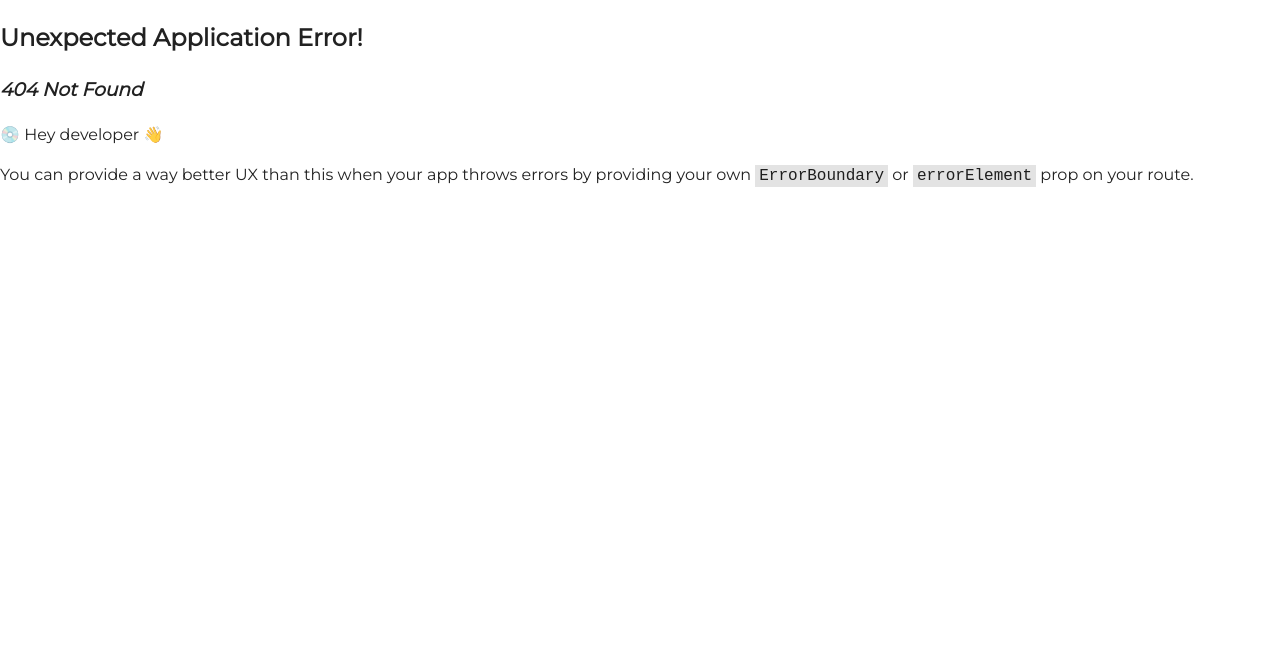
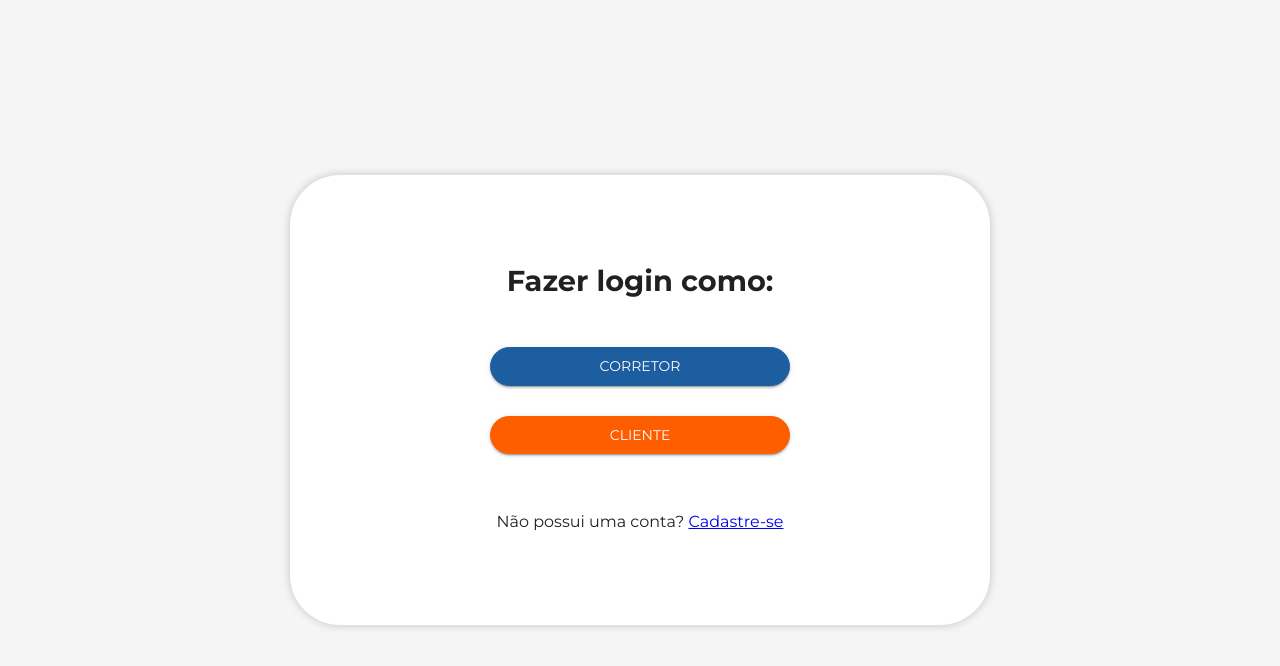
Before and after one commit to daniellima0/corretores-online, a React (Vite) app in the folder frontend/: page /choose-login in a window 1280 px wide. Before the commit this address had no page. Shown: the top 666 px of the page. Built offline with nearby package versions, Linux system fonts and the light colour scheme.

Commit message:
feat: create choice-page

```diff
--- a/frontend/src/components/RoundedButton.tsx
+++ b/frontend/src/components/RoundedButton.tsx
@@ -7,13 +7,14 @@ const Container = styled(Button, {
 })<{
   buttonColor: string;
   invertColor: boolean;
+  width: string;
 }>(
   {
-    width: "fit-content",
     alignSelf: "center",
     borderRadius: "20px",
   },
   (props) => ({
+    width: props.width,
     backgroundColor: props.invertColor ? "white" : props.buttonColor,
     border: `1px solid ${props.buttonColor}`,
     color: props.invertColor ? props.buttonColor : "white",
@@ -30,6 +31,7 @@ interface RoundedButtonProps {
   children?: string;
   buttonColor?: string;
   invertColor?: boolean;
+  width?: string;
 }
 
 const RoundedButton: React.FC<RoundedButtonProps> = (props) => {
@@ -37,6 +39,7 @@ const RoundedButton: React.FC<RoundedButtonProps> = (props) => {
     <Container
       buttonColor={props.buttonColor || "#000"}
       invertColor={props.invertColor || false}
+      width={props.width || "fit-content"}
       onClick={props.onClick}
       variant="contained"
     >
--- /dev/null
+++ b/frontend/src/pages/Choice/index.tsx
@@ -0,0 +1,83 @@
+import { Typography, styled } from "@mui/material";
+import RoundedButton from "../../components/RoundedButton";
+import { useTheme } from "@mui/material/styles";
+
+const Div = styled("div")({
+  display: "flex",
+  flex: 1,
+  flexDirection: "column",
+  minHeight: "100vh",
+  alignItems: "center",
+  justifyContent: "center",
+  backgroundColor: "#F5F5F5",
+});
+
+const Card = styled("div")({
+  height: "450px",
+  gap: "30px",
+  width: "70%",
+  backgroundColor: "#FFFFFF",
+  display: "flex",
+  flexDirection: "column",
+  alignItems: "center",
+  justifyContent: "center",
+  textAlign: "center",
+  padding: "30px",
+  borderRadius: "50px",
+  boxShadow: "0px 0px 10px 0px rgba(0,0,0,0.2)",
+  margin: "auto",
+  maxWidth: "700px",
+
+  "@media (max-width: 800px)": {
+    width: "90%",
+  },
+  "@media (max-width: 500px)": {
+    width: "100%",
+    borderRadius: "0px",
+  },
+});
+
+const Title = styled(Typography)`
+  font-family: ${({ theme }) => theme.customTypography.bold};
+  font-size: 1.8rem;
+  margin-bottom: 10px;
+`;
+
+interface ChoiceProps {
+  componentType: "login" | "signup";
+}
+
+const Choice: React.FC<ChoiceProps> = (props) => {
+  const theme = useTheme();
+
+  return (
+    <Div>
+      <Card>
+        <Title variant="h1">
+          <Title variant="h1">
+            {props.componentType === "login"
+              ? "Fazer login como:"
+              : props.componentType === "signup"
+              ? "Fazer cadastro como:"
+              : "Wrong props"}
+          </Title>
+        </Title>
+        <RoundedButton buttonColor={theme.customPallete.realtor} width="300px">
+          Corretor
+        </RoundedButton>
+        <RoundedButton buttonColor={theme.customPallete.costumer} width="300px">
+          Cliente
+        </RoundedButton>
+        {props.componentType === "login" && (
+          <div style={{ textAlign: "center", marginTop: 24 }}>
+            <Typography variant="subtitle1">
+              Não possui uma conta? <a href="/login-page">Cadastre-se</a>
+            </Typography>
+          </div>
+        )}
+      </Card>
+    </Div>
+  );
+};
+
+export default Choice;
```
Also changed, not shown: frontend/src/App.tsx (+9 -0 lines).
